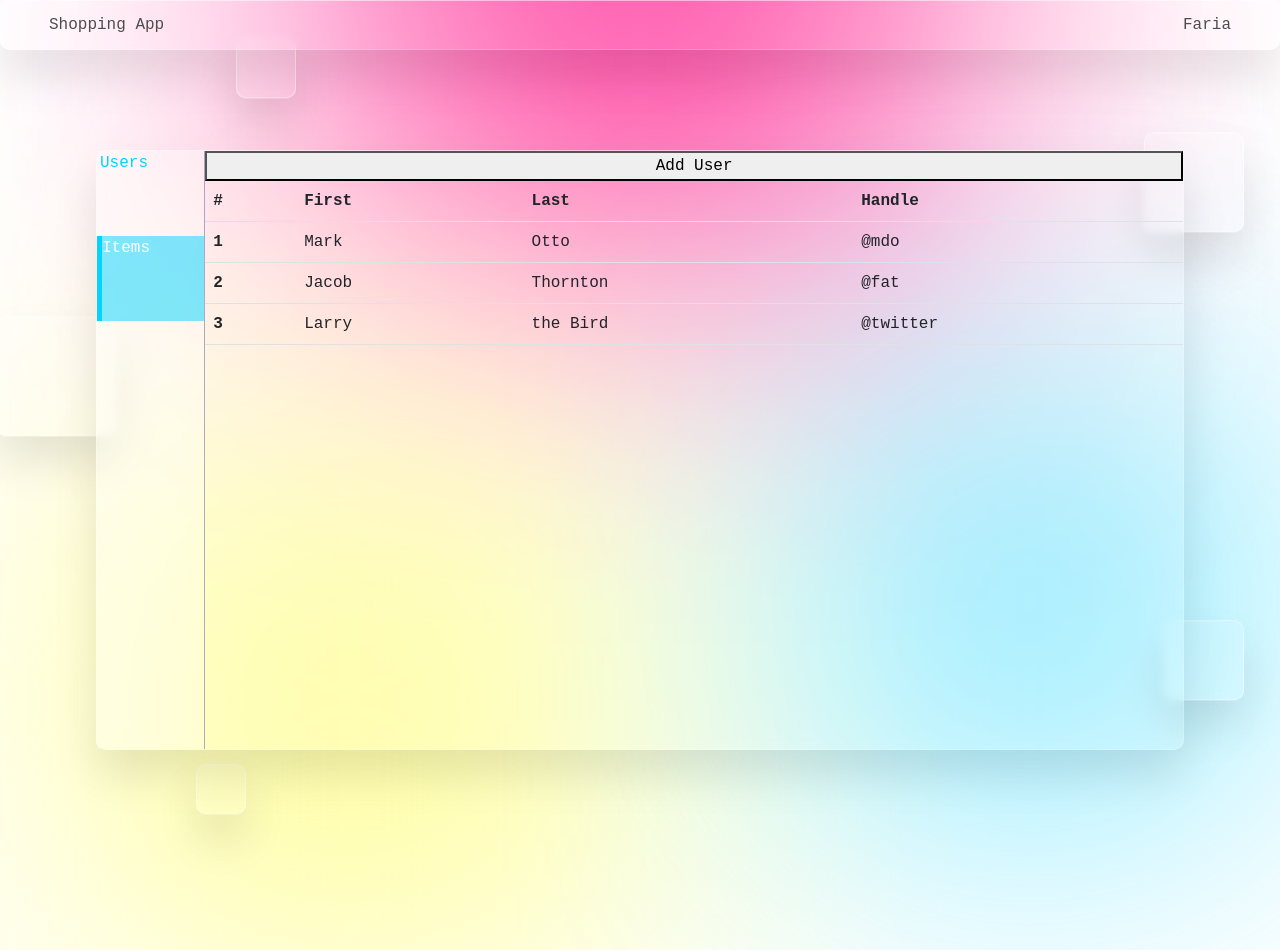
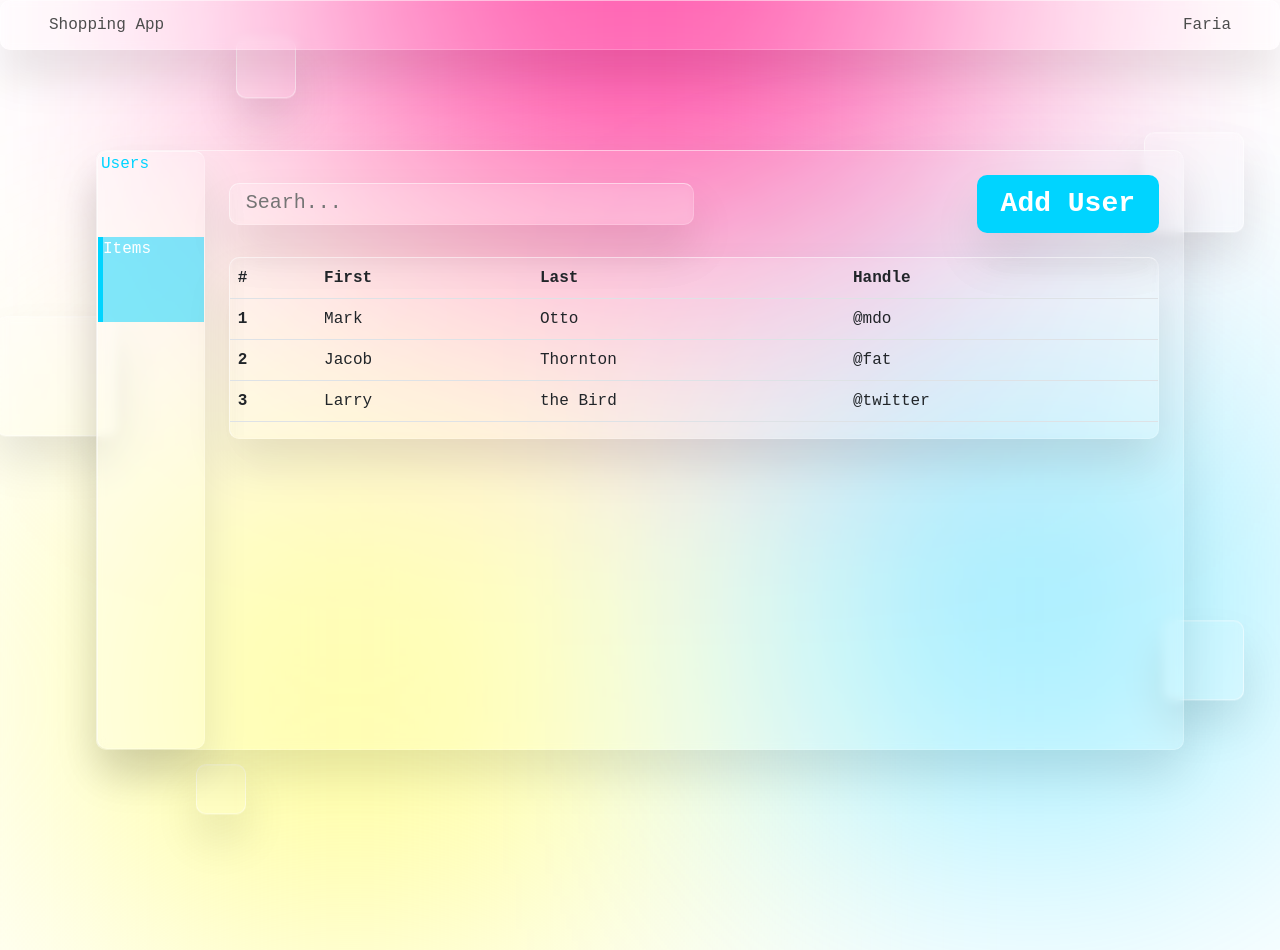
Before and after one commit to faria-karim-porna/mern-shopping-app-client, a React (Vite) app: page / in a window 1280 px wide. Built offline with nearby package versions, Linux system fonts and the light colour scheme.

Commit message:
Updated Dashboard And Navbar

```diff
--- a/src/assets/css/style.css
+++ b/src/assets/css/style.css
@@ -324,12 +324,6 @@ input:focus {
 
 .sidebar {
     width: 120px;
-    background: rgba(255, 255, 255, 0.25);
-    /* box-shadow: 0 8px 8px 0 rgba(31, 38, 135, 0.37); */
-    border-right: 1px solid rgba(31, 38, 135, 0.37);
-    backdrop-filter: blur(15px);
-    -webkit-backdrop-filter: blur(15px);
-    /* height: calc(100vh - 50px); */
 }
 
 .sidebar-option {
@@ -344,9 +338,7 @@ input:focus {
     border-left: 5px solid rgba(0, 212, 255, 1);
 }
 
-
-
-
+/* =============================== Dashboard ===================================== */
 
 .dashboard-container{
     height: 75vh;
--- a/src/components/common/Main.tsx
+++ b/src/components/common/Main.tsx
@@ -6,10 +6,14 @@ import { EnumModal } from "../core/enums/EnumModal";
 const MainComponent = () => {
   const dispatch = useAppDispatch();
   return (
-    <div className="main w-100">
-      <button onClick={() => dispatch(UIAction.setModalView(EnumModal.UserModal))} className="log-in-button w-100">
+    <div className="main w-100 px-4">
+      <div className="d-flex justify-content-between mt-4">
+        <input type="text" placeholder="Searh..." className="glass-effect py-2 px-3 my-2 w-50" name="Search" />
+        <button onClick={() => dispatch(UIAction.setModalView(EnumModal.UserModal))} className="form-button px-4">
           Add User
         </button>
+      </div>
+      <div className="glass-effect mt-4">
         <div className="table-box table-responsive">
           <table className="table">
             <thead>
@@ -43,6 +47,7 @@ const MainComponent = () => {
           </table>
         </div>
       </div>
+    </div>
   );
 };
 
--- a/src/components/common/Navbar.tsx
+++ b/src/components/common/Navbar.tsx
@@ -5,7 +5,10 @@ const NavbarComponent = () => {
     <nav className="navbar navbar-expand-lg site-nav glass-effect">
       <div className="d-flex align-items-center w-100 justify-content-between px-5">
         <div>Shopping App</div>
-        <div>Faria</div>
+        <div className="">
+          <div>Faria</div>
+          <div className="d-none">dropdown</div>
+        </div>
       </div>
     </nav>
   );
--- a/src/components/common/Sidebar.tsx
+++ b/src/components/common/Sidebar.tsx
@@ -2,7 +2,7 @@ import React from "react";
 
 const SidebarComponent = () => {
   return (
-    <div className="sidebar">
+    <div className="sidebar glass-effect">
       <div className="sidebar-option">Users</div>
       <div className="sidebar-option active">Items</div>
     </div>
```
Lines whose indentation alone changed are shown as unchanged.
